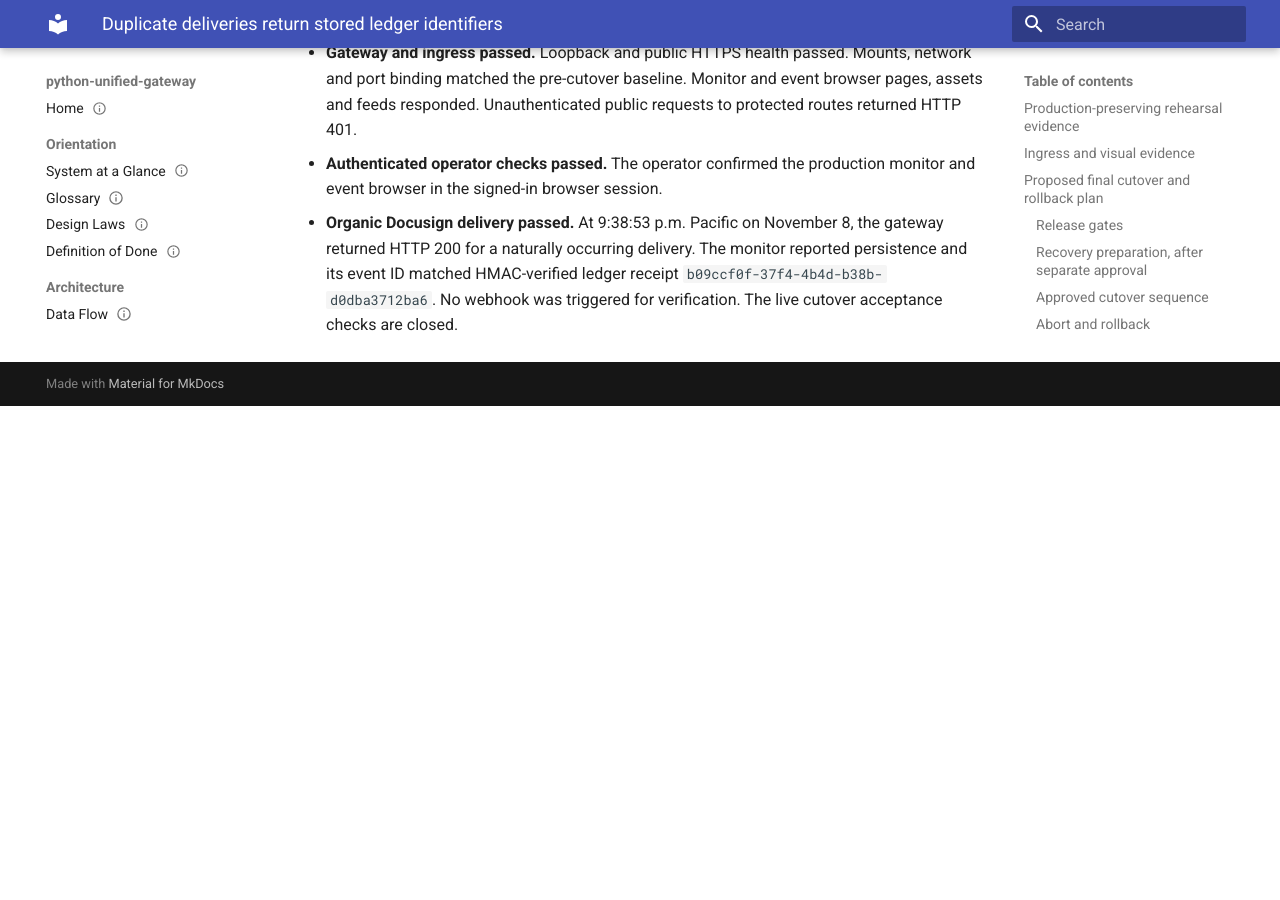
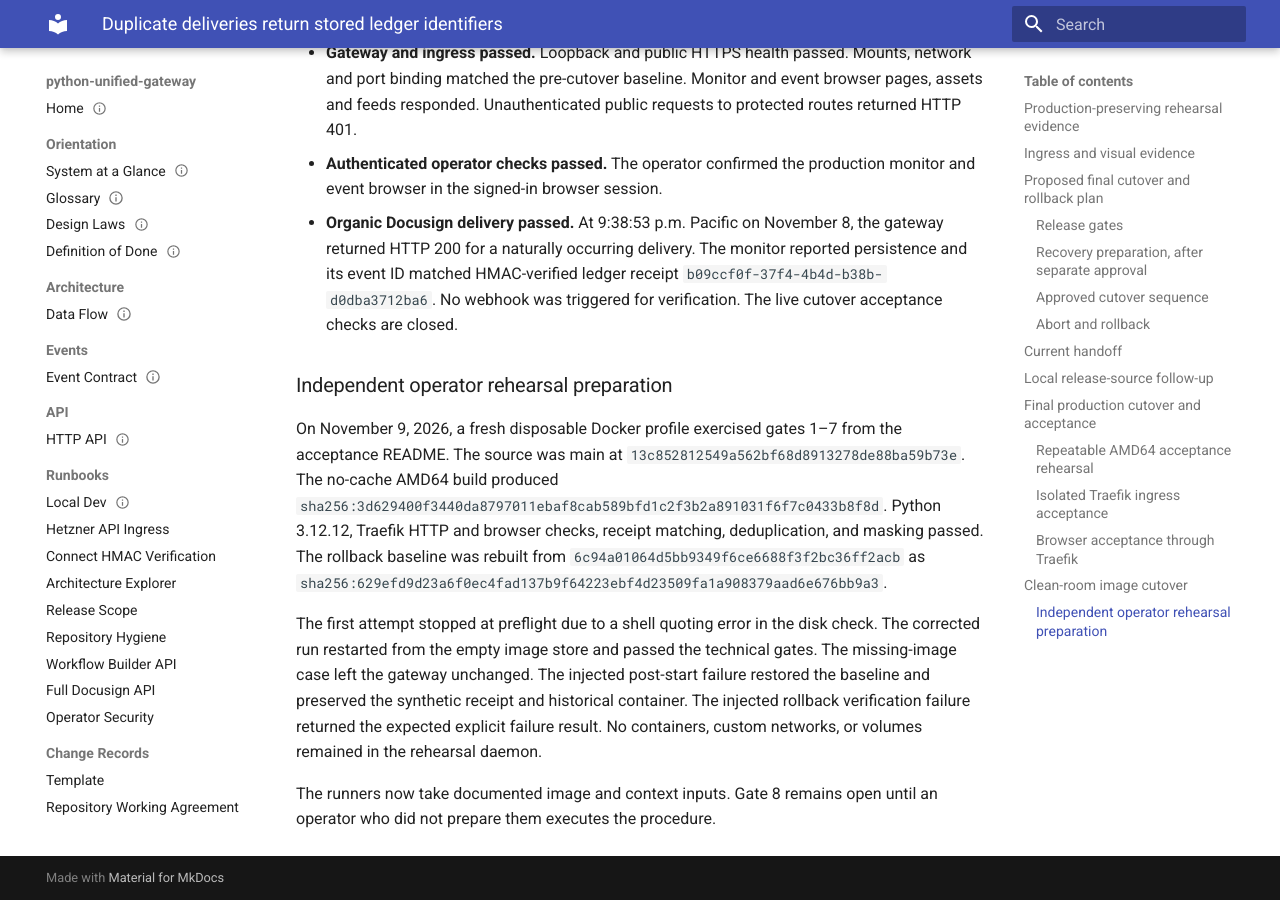
Before and after one commit to toms-iam-demos/python-unified-gateway, an MkDocs documentation site: the page built from docs/changes/2026-11-08-duplicate-delivery-identifiers.md, in a window 1280 px wide and 900 px high, scrolled down 9717 px. Built offline with MkDocs 1.6.1 and Material for MkDocs 9.7.7, drawn with Linux system fonts in a browser that asks for light colours; before the commit the page ends 10123 px from its top, so only the background shows below that.

Commit message:
Document and exercise independent gateway operator rehearsal

```diff
--- a/docs/changes/2026-11-08-duplicate-delivery-identifiers.md
+++ b/docs/changes/2026-11-08-duplicate-delivery-identifiers.md
@@ -157,3 +157,25 @@
   monitor reported persistence and its event ID matched HMAC-verified ledger
   receipt `b09ccf0f-37f4-4b4d-b38b-d0dba3712ba6`. No webhook was triggered
   for verification. The live cutover acceptance checks are closed.
+
+### Independent operator rehearsal preparation
+
+On November 9, 2026, a fresh disposable Docker profile exercised gates 1–7
+from the acceptance README. The source was main at
+`13c852812549a562bf68d8913278de88ba59b73e`. The no-cache AMD64 build produced
+`sha256:3d629400f3440da8797011ebaf8cab589bfd1c2f3b2a891031f6f7c0433b8f8d`.
+Python 3.12.12, Traefik HTTP and browser checks, receipt matching,
+deduplication, and masking passed. The rollback baseline was rebuilt from
+`6c94a01064d5bb9349f6ce6688f3f2bc36ff2acb` as
+`sha256:629efd9d23a6f0ec4fad137b9f64223ebf4d23509fa1a908379aad6e676bb9a3`.
+
+The first attempt stopped at preflight due to a shell quoting error in the
+disk check. The corrected run restarted from the empty image store and passed
+the technical gates. The missing-image case left the gateway unchanged.
+The injected post-start failure restored the baseline and preserved the
+synthetic receipt and historical container. The injected rollback
+verification failure returned the expected explicit failure result.
+No containers, custom networks, or volumes remained in the rehearsal daemon.
+
+The runners now take documented image and context inputs. Gate 8 remains
+open until an operator who did not prepare them executes the procedure.
```
Also changed, not shown: 4 other files.
